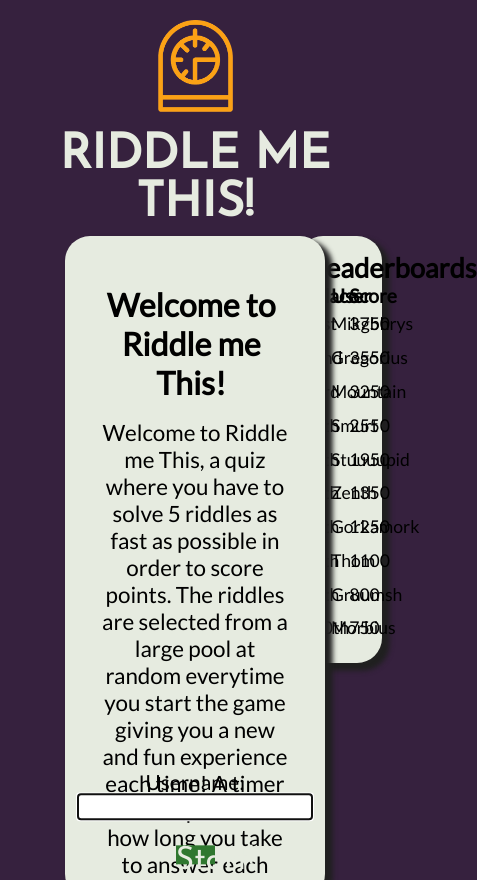
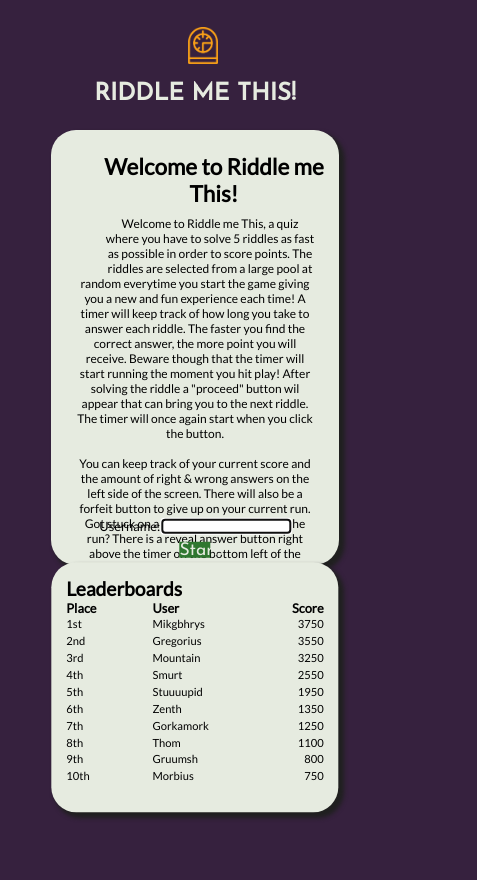
Before and after one commit to Wouter-IT/Riddle-me-this, a plain HTML site: page index.html in a window 390 px wide. Shown: the top 880 px of the page, 477 px wide, since content can reach past the window. After the commit the page ends 844 px from the top, so only its background shows below. Drawn offline with Linux system fonts and the light colour scheme.

Commit message:
Add responsiveness fro screens below 1100 px wide. Setup first style code for below 900 px wide.

```diff
--- a/assets/css/style.css
+++ b/assets/css/style.css
@@ -11,13 +11,19 @@ body {
 .heading {
     text-align: center;
     font-family: 'Josefin Sans', sans-serif;
-    font-size: 250%;
-    margin-bottom: 1vh;
+    font-size: 150%;
+    margin: 1vh 0;
     color: #e6ebe0;
 }
 .logo {
-    margin-top: 20px;
+    padding: 10px 0;
     width: 75px;
+    margin: 0 auto;
+    text-align: center;
+    display: block;
+}
+#logo-text {
+    font-size: 200%;
 }
 .box {
     border-radius: 25px;
@@ -27,7 +33,7 @@ body {
 }
 .playerscore-box {
     width: 11%;
-    height: 18vh;
+    height: 20vh;
     float: left;
     margin-left: 3vw;
     background-color: #e6ebe0;
@@ -208,7 +214,7 @@ body {
 }
 
 /* Media Queries */
-/* Screen sizes  */
+/* Screen size 2800px and bigger  */
 @media screen and (min-width: 2800px) {
     body {
         font-size: 160% !important;
@@ -247,7 +253,7 @@ body {
         font-size: 2.8rem !important;
     }
 }
-
+/* Screen size 2100px to 2800px  */
 @media screen and (min-width: 2100px) {
     body {
         font-size: 140%;
@@ -286,3 +292,178 @@ body {
         font-size: 2.5rem;
     }
 }
+/* Screens below 1500px width */
+@media screen and (max-width: 1500px) {
+    body {
+        font-size: 110%;
+    }
+    .game-box {
+        width: 50%;
+    }
+    .playerscore-box {
+        width: 14%;
+    }
+    #greeting-header {
+        font-size: 1.7rem;
+        padding-top: 2vh;
+    }
+    #greeting-text {
+        font-size: 1.0rem;
+        padding: 2vh 2vw;
+    }
+    .riddle-icon{
+        width: 225px;
+        height: 225px;
+        margin: 4vh 4vw;
+    }
+    #riddle-text {
+        font-size: 1.1rem;
+    }
+    #username-input-area {
+        font-size: 1.1rem;
+        width: 100%;
+    }
+    .lead-box {
+        margin-right: 4vw;
+        width: 15%;
+        height: 35vh;
+    }
+    #lead-header {
+        font-size: 1.5rem;
+    }
+    .lead-subheader{
+        font-size: 1.0rem;
+    }
+    .lead-listing {
+        font-size: 0.9rem;
+        line-height: 3vh;
+    }
+    #player-header {
+        font-size: 1.5rem;
+    }
+    #pbox h3 {
+        font-size: 1.0rem;
+    }
+    .btn {
+        font-size: 1.5rem;
+    }
+    #start-btn {
+        font-size: 1.8rem;
+    }
+    .btn {
+        font-size: 1.3rem;
+    }
+    #icon-credit {
+        width: 100%;
+    }
+}
+/* Screens below 1100px width */
+@media screen and (max-width: 1100px) {
+    body {
+        font-size: 0.9rem;
+    }
+    .heading-container {
+        height: 13vh;
+        width: 100%;
+    }
+    .heading{
+        font-size: 150%;
+        height: 7vh;
+    }
+    #logo-text {
+        font-size: 1.5rem;
+        text-align: center;
+    }
+    .logo {
+        padding-top: 7px;
+        padding-left: 15px;
+        margin-top: 0;
+        width: 30px;
+    }
+    .game-box {
+        width: 66%;
+        height: 50vh;
+        z-index: -1;
+        position: relative;
+    }
+    .playerscore-box {
+        width: 14%;
+        margin-left: 5vw;;
+    }
+    #greeting-header {
+        font-size: 1.4rem;
+        padding-top: 1vh;
+    }
+    #greeting-text {
+        font-size: 0.75rem;
+        padding: 1vh 2vw;
+    }
+    .riddle-icon {
+        height: 150px;
+        width: 150px;
+        margin: 3vh 2vw;
+    }
+    #riddle-text {
+        font-size: 0.9rem;
+    }
+    #username-input-area {
+        font-size: 0.8rem;
+        width: 100%;
+    }
+    #uname-input {
+        font-size: 0.7rem;
+    }
+    .lead-box {
+        margin-right: 4vw;
+        width: 66%;
+        height: 24vh;
+        clear: left;
+        position: absolute;
+        bottom: -11vh;
+        left: 50%;
+        transform: translate(-50%, -50%);
+    }
+    #lead-header {
+        font-size: 1.2rem;
+    }
+    .lead-subheader{
+        font-size: 0.8rem;
+    }
+    .lead-listing {
+        font-size: 0.7rem;
+        line-height: 2vh;
+    }
+    #player-header {
+        font-size: 1.3rem;
+    }
+    #pbox h3 {
+        font-size: 0.8rem;
+    }
+    .btn {
+        font-size: 1rem;
+    }
+    #start-btn {
+        font-size: 1.1rem;
+        margin-top: 1vh;
+        margin-bottom: 1vh;
+        width: 8vw;
+        height: 4vw;
+    }
+    #icon-credit {
+        width: 100%;
+    }
+}
+@media screen and (max-width: 900px) {
+    .heading-container {
+        margin-top: 20px;
+    }
+    .game-box {
+        height: 48vh;
+    }
+    .playerscore-box {
+        height: 13vh;
+    }
+    .lead-box {
+        height: 26vh;
+    }
+}
--- a/index.html
+++ b/index.html
@@ -13,12 +13,12 @@
     <title>Riddle me this!</title>
 </head>
 <body>
-    <div class="heading">
+    <div class="heading-container">
         <img class="logo" src="assets/images/riddle-me-this-logo.png" alt="logo">
+        <h1 class="heading" id="logo-text">
+            RIDDLE ME THIS!
+        </h1>
     </div>
-     <h1 class="heading">
-        RIDDLE ME THIS!
-    </h1>
     <div class="playerscore-box box" id="pbox">
         <h2 id="player-header">Player Score</h2>
         <h3 class="player-data">Username: </h3>
```
